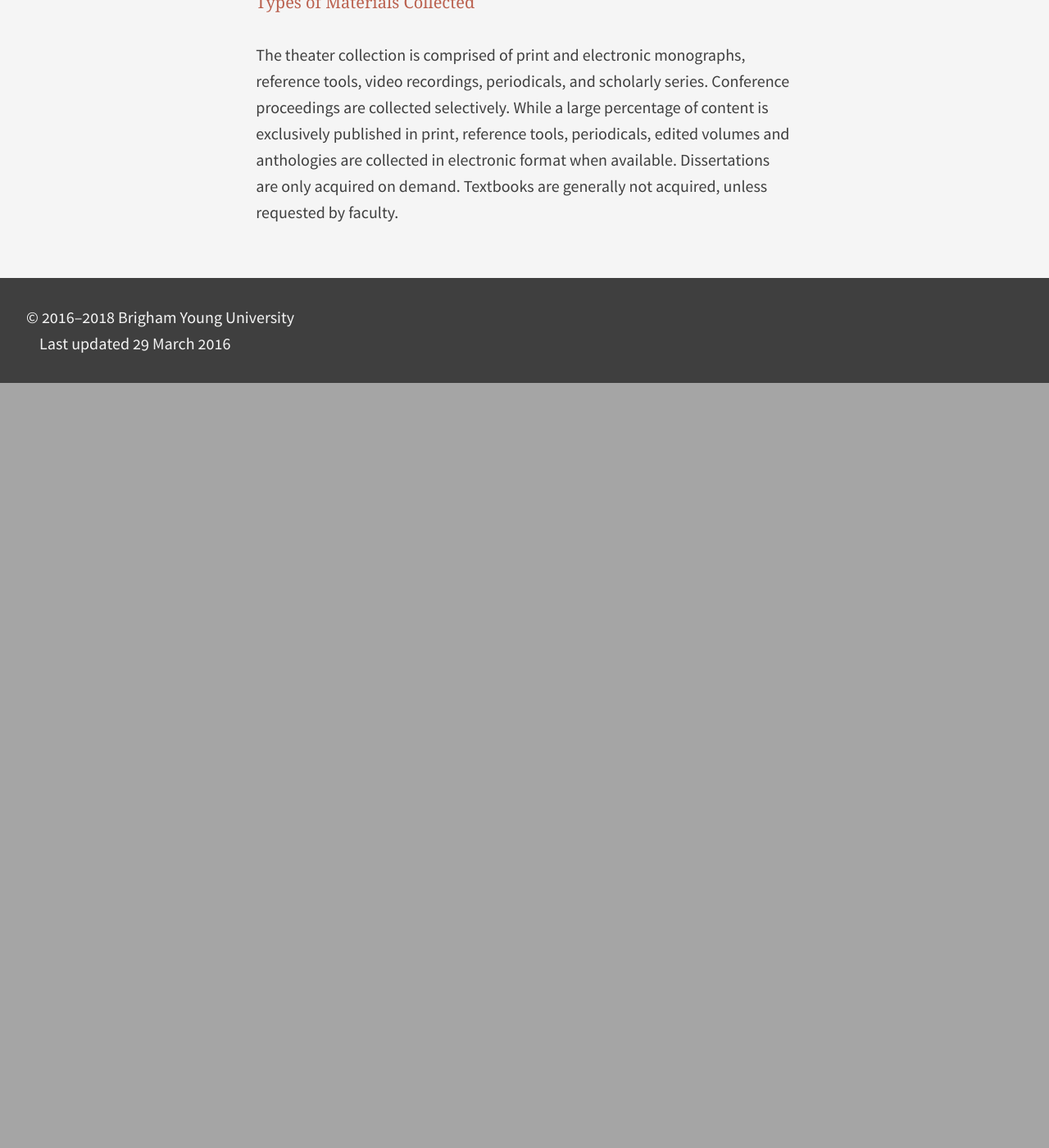
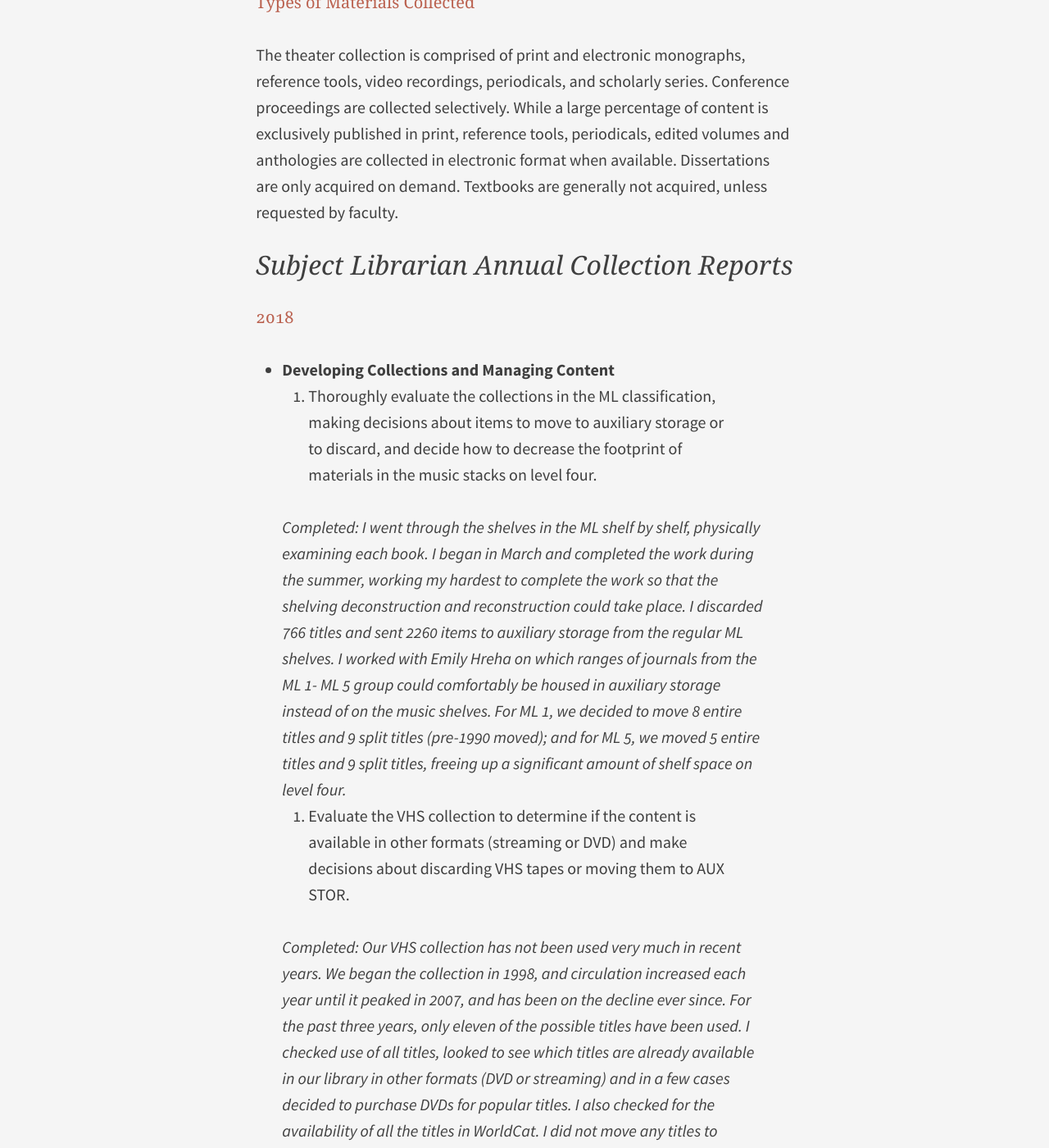
Before and after one commit to HBLL-Collection-Development/HBLL-Collection-Development.github.io, a Jekyll site: the page built from _posts/2016-03-29-34211.md, in a window 1280 px wide and 1400 px high, scrolled down 6365 px. Shown: the whole window at 82% size. Built offline with Jekyll 4.4.1, drawn with Linux system fonts in a browser that asks for light colours; before the commit the page ends 6832 px from its top, so only the background shows below that; some of the changed text lies outside the part shown.

Commit message:
Update 2016-03-29-34211.md

```diff
--- a/_posts/2016-03-29-34211.md
+++ b/_posts/2016-03-29-34211.md
@@ -107,3 +107,26 @@ Most materials currently being collected have been published in the 20<sup>th</s
 ### Types of Materials Collected
 
 The theater collection is comprised of print and electronic monographs, reference tools, video recordings, periodicals, and scholarly series. Conference proceedings are collected selectively. While a large percentage of content is exclusively published in print, reference tools, periodicals, edited volumes and anthologies are collected in electronic format when available. Dissertations are only acquired on demand. Textbooks are generally not acquired, unless requested by faculty.
+
+## Subject Librarian Annual Collection Reports
+
+### 2018
+- **Developing Collections and Managing Content**
+    1. Thoroughly evaluate the collections in the ML classification, making decisions about items to move to auxiliary storage or to discard, and decide how to decrease the footprint of materials in the music stacks on level four.
+
+    _Completed: I went through the shelves in the ML shelf by shelf, physically examining each book. I began in March and completed the work during the summer, working my hardest to complete the work so that the shelving deconstruction and reconstruction could take place. I discarded 766 titles and sent 2260 items to auxiliary storage from the regular ML shelves. I worked with Emily Hreha on which ranges of journals from the ML 1- ML 5 group could comfortably be housed in auxiliary storage instead of on the music shelves. For ML 1, we decided to move 8 entire titles and 9 split titles (pre-1990 moved); and for ML 5, we moved 5 entire titles and 9 split titles, freeing up a significant amount of shelf space on level four._
+    2. Evaluate the VHS collection to determine if the content is available in other formats (streaming or DVD) and make decisions about discarding VHS tapes or moving them to AUX STOR.
+
+    _Completed: Our VHS collection has not been used very much in recent years. We began the collection in 1998, and circulation increased each year until it peaked in 2007, and has been on the decline ever since. For the past three years, only eleven of the possible titles have been used. I checked use of all titles, looked to see which titles are already available in our library in other formats (DVD or streaming) and in a few cases decided to purchase DVDs for popular titles. I also checked for the availability of all the titles in WorldCat. I did not move any titles to auxiliary storage, but of 1026 titles, I discarded 415 titles. There is still some comparison work to be done—it is time consuming—so I anticipate more discards in 2019._
+    3. _Additional work in Developing Collections and Managing Content beyond set goals:_
+        1. I worked closely with two retiring BYU professors, Ron Brough (percussion) and David Brown (trumpet) who wished to donate materials to the library. Since the climate in the library toward donations is a chilling one, I worked hard to diplomatically accept only a small amount of materials from each of them. In both cases, I was able to help each of them identify other people or organizations to whom they could donate, and only accepted one box from each of them to add to library holdings. They were happy with the outcome.
+        2. I made decisions about the stand-alone journals, as requested by Robert Murdoch and others in the Library Collections area. I worked with School of Music division heads, the Dance Department and the Theatre and Media Arts department to ensure that my decisions reflected their needs and desires.
+        3. After discussions with new faculty member Josh Lindsay (opera) I purchased a new database, _Met Opera on Demand_, to meet the needs of opera faculty and voice students in the School of Music.
+        4. I discontinued two databases that were underused: _Singer&#39;s Babel_ (which is not expensive, but had high cost per use) and _Music in Print_ (which is expensive, was set to double in price, and had very expensive cost per use). I sought input, and music faculty were supportive of the decision to cancel these databases.
+- **Collection Decisions relative to HARP and VIOLA**
+    1. In preparation for the 2019 national competition of the American Harp Society, go through the repertoire list for the competition and ensure that the music is available for BYU harp students. Make this information available on the harp course guide.
+
+    _Completed: I completed this work in January 2018, making purchases where necessary to ensure that all competition repertoire would be available to BYU students who would need it. The lib guide was updated to reflect these materials, and lists were sent to the Harp instructors as well, so that the information was available to those who needed it._
+    2. _Working with donors in PIVA:_
+        1. I worked with Don McInnis, a retiring violist from California who had signed a commitment with the library to donate his materials to the Primrose International Viola Archive ten years ago, but was only ready to donate now. I went through the contents of his extensive collection, making decisions about what to keep, what to discard, and how to handle various elements of his collection. We still have some work to do adding attributions to the library catalog.
+        2. I worked with Dr. Tom Tatton, another violist who has made numerous contributions to the library over the last decade. Tom sent me lists of materials he wished to donate via email, and I responded with the materials we wished to add. Tom and his wife Polly then brought the boxes of materials to BYU from their home in California, already divided for general circulation or for special collections. This was a very effective way to work with a donor.
```
